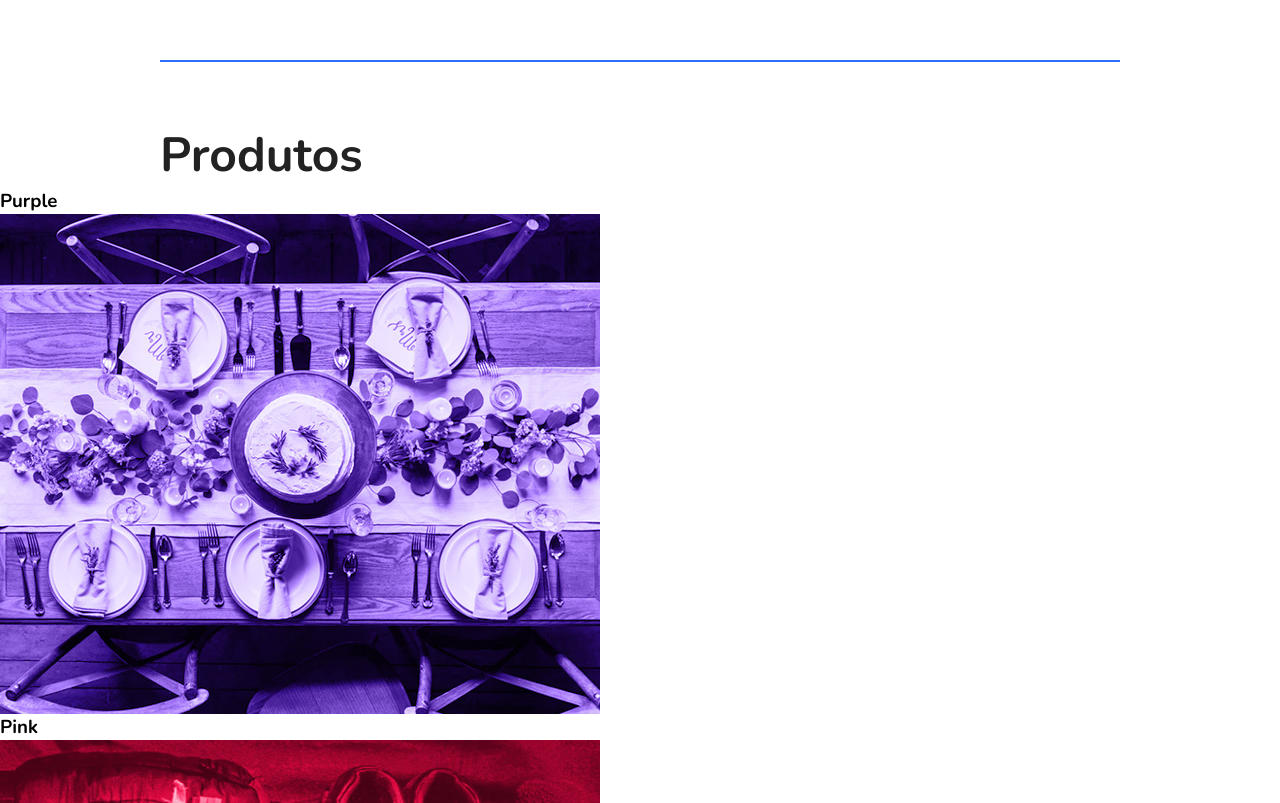
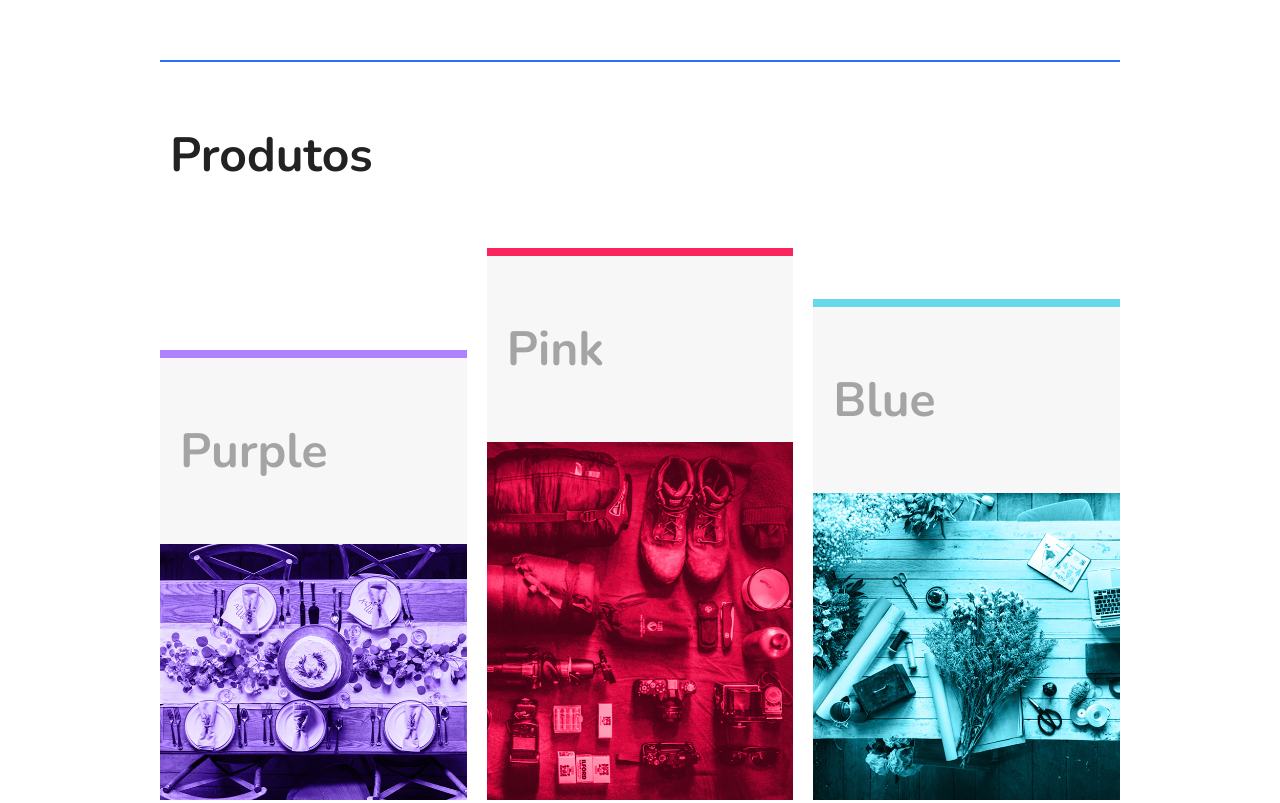
Before and after one commit to Dynylson/FlexBlog, a plain HTML site: page index.html in a window 1280 px wide. Shown: the part 949-1752 px from the top of the page. Drawn offline with nearby package versions, Linux system fonts and the light colour scheme.

Commit message:
seção produtos terminada o css

```diff
--- a/css/produtos.css
+++ b/css/produtos.css
@@ -1,3 +1,38 @@
+.produtos {
+  padding-top: 60px;
+  padding-bottom: 60px;
+}
+
 .produtos h2 {
-  padding: 60px 10px 0 10px;
+  margin: 0 10px 60px 10px;
 }
+
+.produtos-container {
+  display: flex;
+  flex-wrap: wrap;
+  align-items: end;
+  gap: 20px;
+}
+
+.produtos-item {
+  flex: 1 1 175px;
+}
+
+.produtos-item h3 {
+  background: #f7f7f7;
+  padding: 60px 20px;
+  color: #a4a4a4;
+  font-size: 48px;
+}
+
+.purple {
+  border-top: 8px solid #ae81ff;
+}
+
+.pink {
+  border-top: 8px solid #f9265e;
+}
+
+.blue {
+  border-top: 8px solid #66d9eb;
+}
--- a/index.html
+++ b/index.html
@@ -62,8 +62,8 @@
     </div>
   </main>
 
-  <section id="produtos" class="produtos">
-    <h2 class="font-48 container cor-preta">Produtos</h2>
+  <section id="produtos" class="produtos container">
+    <h2 class="font-48 cor-preta">Produtos</h2>
     <div class="produtos-container">
       <div class="produtos-item purple">
         <h3>Purple</h3>
```
